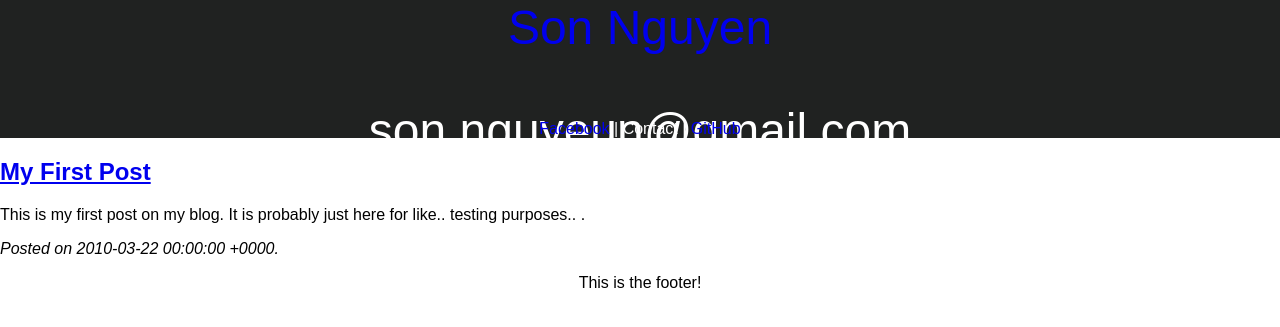
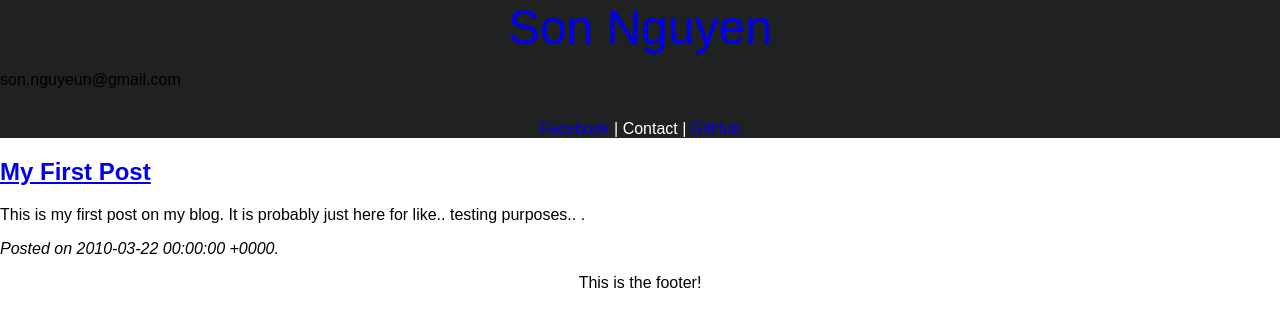
Before and after one commit to son-nguyen/son-nguyen.github.com, a Jekyll site: the page built from index.html, in a window 1280 px wide. Shown: the top 327 px of the page. Built offline with Jekyll 4.4.1, drawn with Linux system fonts in a browser that asks for light colours.

Commit message:
whoops.. fix sub-title

```diff
--- a/_includes/page-header.html
+++ b/_includes/page-header.html
@@ -1,6 +1,5 @@
     <body>
         <div id="header">
-            <div class="title"><a href="http://son-nguyen.github.com/">Son Nguyen</a>
+            <div class="title"><a href="http://son-nguyen.github.com/">Son Nguyen</a></div>
                 <p class="sub-title">son.nguyeun@gmail.com</p>
-            </div>
         </div>
```
